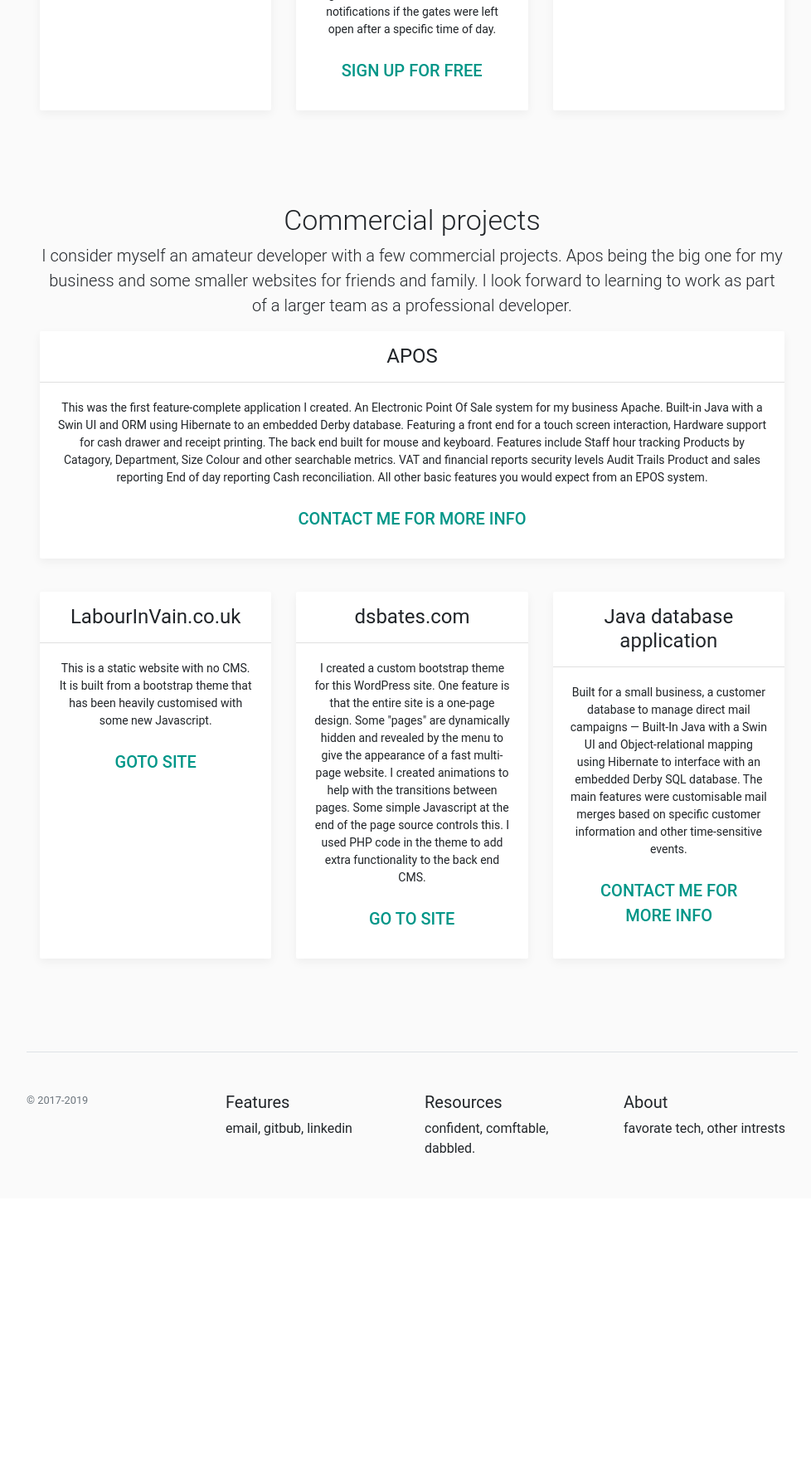
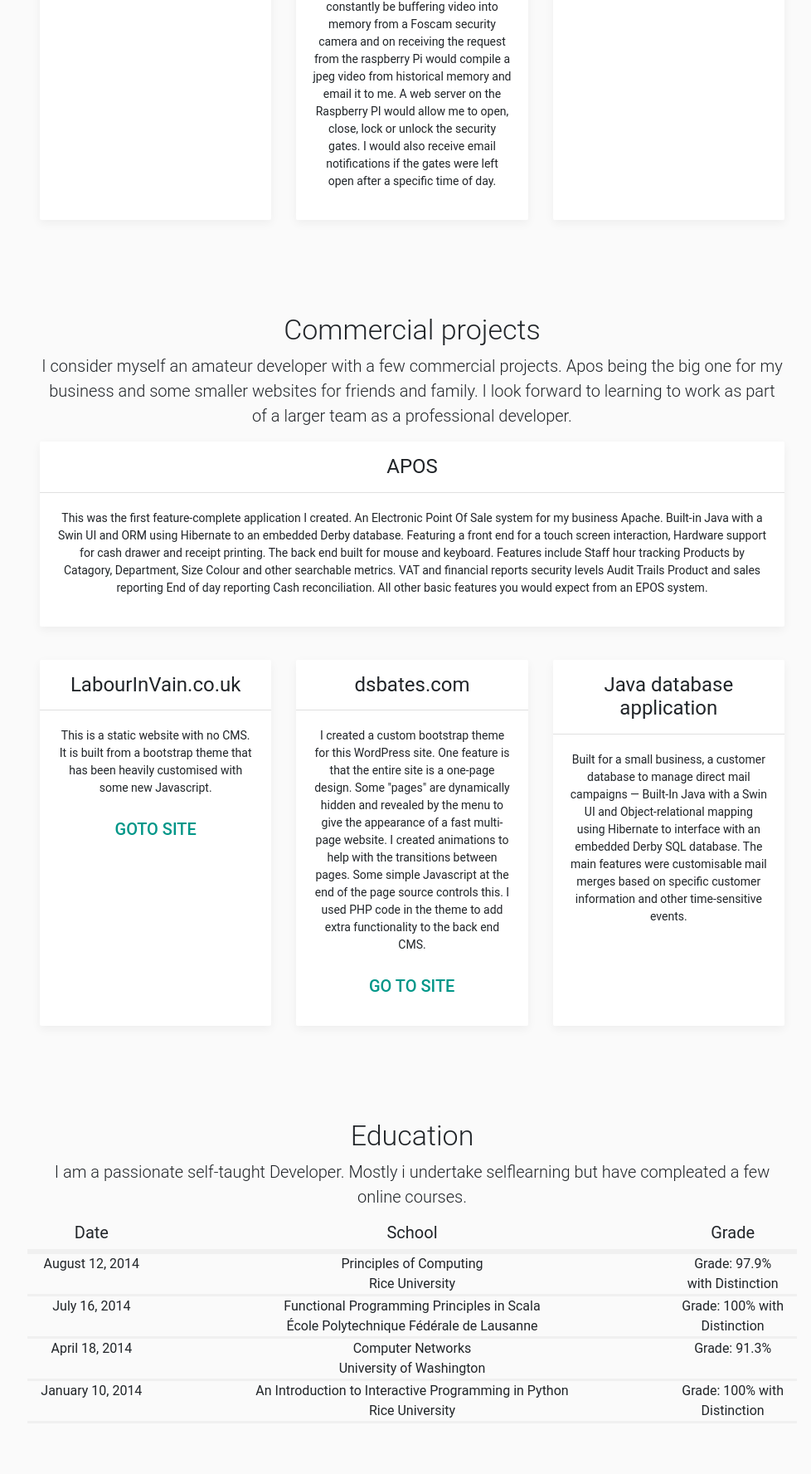
Before and after one commit to leesavage09/portfolio-website, a PHP site: page / in a window 1280 px wide. Shown: the part 2384-4160 px from the top of the page at 83% size, without its empty margins (143-1121 px from the left). Before the commit the page ends 3773 px from the top, so only its background shows below. Run offline with PHP 8.4, Linux system fonts and the light colour scheme; some libraries are stand-ins or nearby versions.

Commit message:
Content added and styles updates

```diff
--- a/css/styles.css
+++ b/css/styles.css
@@ -61,9 +61,45 @@ html {
   }
 
   .container{
-    padding-top: 70px;
+    padding-top: 145px;
   }
 
   nav a {
     white-space: nowrap;
   }
+
+  .appbutton {
+    width: 60%;
+    margin: auto;
+}
+
+  .row-headings {
+    border-width: 0 0 6px  0;
+    border-color: #f0f0f0;
+    border-style: solid;
+  }
+
+  .rows {
+    border-width: 0 0 3px  0;
+    border-color: #f0f0f0;
+    border-style: solid;
+  }
+
+  .contact-icon {
+    font-size: 60px;
+  }
+
+  footer {
+    padding-bottom: 100px;
+  }
+
+  /* .lead {
+    width: 100vw;
+    position: relative;
+    left: 50%;
+    right: 50%;
+    margin-left: -50vw;
+    margin-right: -50vw;
+    padding-left: 10vw;
+    padding-right: 10vw;
+  } */
--- a/index.html
+++ b/index.html
@@ -29,6 +29,7 @@
       <a class="p-2 text-dark" href="#skills">Skills</a>
       <a class="p-2 text-dark" href="#personal_projects">Personal Projects</a>
       <a class="p-2 text-dark" href="#commercial_projects">Commercial projects</a>
+      <a class="p-2 text-dark" href="#education">Education</a>
     </nav>
     <a class="btn btn-outline-primary" href="#contact">Contact</a>
   </div>
@@ -61,35 +62,35 @@
         is my prefered UI language. After using Ionic and Angular in recent projects, I am currently learning to React.
       </p>
       <div class="row">
-        <div class="col-6 col-sm-4 col-md-3">
+        <div class="col-12 col-sm-6 col-md-3">
           <img class="typescript-image" src="assets/typescript-logo/ts.png" />
           <br>TypeScript
         </div>
-        <div class="col-6 col-sm-4 col-md-3">
+        <div class="col-12 col-sm-6 col-md-3">
           <i class="skill-icon fab fa-js"></i>
           <br>JavaScript
         </div>
-        <div class="col-6 col-sm-4 col-md-3">
+        <div class="col-12 col-sm-6 col-md-3">
           <i class="skill-icon fab fa-css3-alt"></i>
           <br>CSS
         </div>
-        <div class="col-6 col-sm-4 col-md-3">
+        <div class="col-12 col-sm-6 col-md-3">
           <i class="skill-icon fab fa-sass"></i>
           <br>SASS
         </div>
-        <div class="col-6 col-sm-4 col-md-3">
+        <div class="col-12 col-sm-6 col-md-3">
           <i class="skill-icon fab fa-html5"></i>
           <br>HTML
         </div>
-        <div class="col-6 col-sm-4 col-md-3">
+        <div class="col-12 col-sm-6 col-md-3">
           <i class="skill-icon fab fa-python"></i>
           <br>Python
         </div>
-        <div class="col-6 col-sm-4 col-md-3">
+        <div class="col-12 col-sm-6 col-md-3">
           <i class="skill-icon fab fa-php"></i>
           <br>PHP
         </div>
-        <div class="col-6 col-sm-4 col-md-3">
+        <div class="col-12 col-sm-6 col-md-3">
           <i class="skill-icon fab fa-react"></i>
           <br>React
         </div>
@@ -113,7 +114,7 @@
       <h2 class="display-4">Personal Projects</h2>
       <p class="lead">With the freedom to follow my ideas, I often find myself getting lost in procedural art, Or
         building something with both hardware and software components. I consider myself a hard-working learner. I am
-        proud to have finished many features compleat peases of work. These are a few of my favourite projects.</p>
+        proud to have finished many feature compleat peases of work. These are a few of my favourite projects.</p>
       <div class="card-deck mb-3 text-center">
         <div class="card mb-6 box-shadow">
           <div class="card-header">
@@ -124,7 +125,12 @@
               My most significant work. This is a feature-complete Progressive Web App and Android app. See the Project
               page for more information.
             </p>
-            <a href="fractic/" type="button" class="btn btn-lg btn-block btn-outline-primary">See Project Page</a>
+            <a href="https://fractic.leesavage.co.uk" type="button" class="btn btn-lg btn-outline-primary">Web app</a>
+            <br>
+            <a
+              href='https://play.google.com/store/apps/details?id=uk.co.leesavage.fractic&pcampaignid=pcampaignidMKT-Other-global-all-co-prtnr-py-PartBadge-Mar2515-1'><img
+                width="170px" alt='Get it on Google Play'
+                src='https://play.google.com/intl/en_gb/badges/static/images/badges/en_badge_web_generic.png' /></a>
           </div>
         </div>
         <div class="card mb-6 box-shadow">
@@ -135,7 +141,7 @@
             <p>A current project. An experiment with the idea of procedural generation of trees. Initially inspired by
               fractal trees, I am keen to see how I can improve the algorithm to create trees or plants found in nature.
             </p>
-            <button type="button" class="btn btn-lg btn-block btn-primary">Contact us</button>
+            <button type="button" class="btn btn-lg btn-block btn-primary">Web page</button>
           </div>
         </div>
       </div>
@@ -150,7 +156,6 @@
               simple Http server to respond to requests by a remote client to change the lighting. The client software
               running on a PC reads screen data and decides what the dominant colour should be and messages the Arduino.
               This functions as movie mood lighting running at around 10-20fps.</p>
-            <button type="button" class="btn btn-lg btn-block btn-primary">Source On Github</button>
           </div>
         </div>
         <div class="card mb-4 box-shadow">
@@ -169,7 +174,6 @@
               I
               would also receive email notifications if the gates were left open after a specific time of day.
             </p>
-            <button type="button" class="btn btn-lg btn-block btn-primary">Sign up for free</button>
           </div>
         </div>
         <div class="card mb-4 box-shadow">
@@ -179,7 +183,6 @@
           <div class="card-body">
             <p>Fractals have interested me for a long time. This Mandelbrot set explorer is a relatively compleat early
               experement. Built-in Java with a Swing UI </p>
-            <button type="button" class="btn btn-lg btn-block btn-primary">Get started</button>
           </div>
         </div>
 
@@ -218,7 +221,6 @@
               Cash reconciliation.
               All other basic features you would expect from an EPOS system.
             </p>
-            <button type="button" class="btn btn-lg btn-block btn-primary">Contact me for more info</button>
           </div>
         </div>
       </div>
@@ -259,32 +261,98 @@
               main
               features were customisable mail merges based on specific customer information and other time-sensitive
               events.</p>
-            <button type="button" class="btn btn-lg btn-block btn-primary">Contact me for more info</button>
           </div>
         </div>
       </div>
 
     </div>
 
-    <!-- Footer -->
-    <footer id="contact" class="pt-4 my-md-5 pt-md-5 border-top">
-      <div class="row">
-        <div class="col-12 col-md">
-          <small class="d-block mb-3 text-muted">&copy; 2017-2019</small>
+
+    <!--Education-->
+    <div id="education" class="px-3 py-3 pt-md-5 pb-md-4 mx-auto text-center">
+      <h1 class="display-4">Education</h1>
+      <p class="lead">
+        I am a passionate self-taught Developer. Mostly i undertake selflearning but have compleated a few online
+        courses.
+      </p>
+      <div class="row row-headings">
+
+        <div class="col-2">
+          <h5>Date</h5>
         </div>
-        <div class="col-6 col-md">
-          <h5>Features</h5>
-          email, gitbub, linkedin
+        <div class="col-8">
+          <h5>School</h5>
         </div>
-        <div class="col-6 col-md">
-          <h5>Resources</h5>
-          confident, comftable, dabbled.
-        </div>
-        <div class="col-6 col-md">
-          <h5>About</h5>
-          favorate tech, other intrests
+        <div class="col-2">
+          <h5>Grade</h5>
         </div>
       </div>
+
+      <div class="row rows">
+        <div class="col-2">
+          August 12, 2014<br>
+        </div>
+        <div class="col-8">
+          Principles of Computing<br>
+          Rice University
+        </div>
+        <div class="col-2">
+          Grade: 97.9% with Distinction
+        </div>
+      </div>
+
+      <div class="row rows">
+        <div class="col-2">
+          July 16, 2014<br>
+        </div>
+        <div class="col-8">
+          Functional Programming Principles in Scala<br>
+          École Polytechnique Fédérale de Lausanne
+        </div>
+        <div class="col-2">
+          Grade: 100% with Distinction
+        </div>
+      </div>
+
+      <div class="row rows">
+        <div class="col-2">
+          April 18, 2014<br>
+        </div>
+        <div class="col-8">
+          Computer Networks<br>
+          University of Washington
+        </div>
+        <div class="col-2">
+          Grade: 91.3%
+        </div>
+      </div>
+
+      <div class="row rows">
+        <div class="col-2">
+          January 10, 2014<br>
+        </div>
+        <div class="col-8">
+          An Introduction to Interactive Programming in Python<br>
+          Rice University
+        </div>
+        <div class="col-2">
+          Grade: 100% with Distinction
+        </div>
+      </div>
+
+    </div>
+
+    <!-- Footer -->
+    <footer id="contact" class="pt-4 my-md-5 pt-md-5 border-top text-center">
+      <h1 class="display-4">Contact me</h1>
+      <p class="">
+        <a href="mailto:leesavage09@gmail.com" class="btn btn-outline-primary"><i class="fas fa-envelope-square contact-icon"></i></a>
+        <a href="https://github.com/leesavage09/" class="btn btn-outline-primary"><i class="fab fa-github-square contact-icon"></i></a>
+        <a href="https://linkedin.com/in/leesavage09" class="btn btn-outline-primary"><i class="fab fa-linkedin contact-icon"></i></a>
+      </p>
+      <p class="lead">
+        Get in touch!
+      </p>
     </footer>
   </div>
 
```
